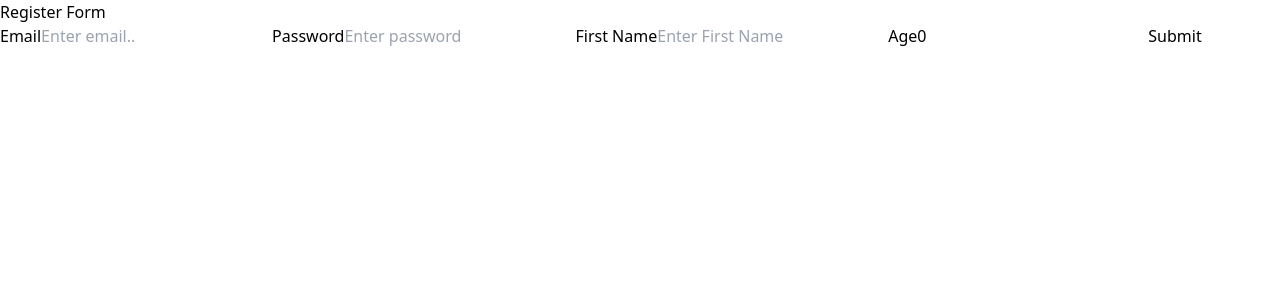
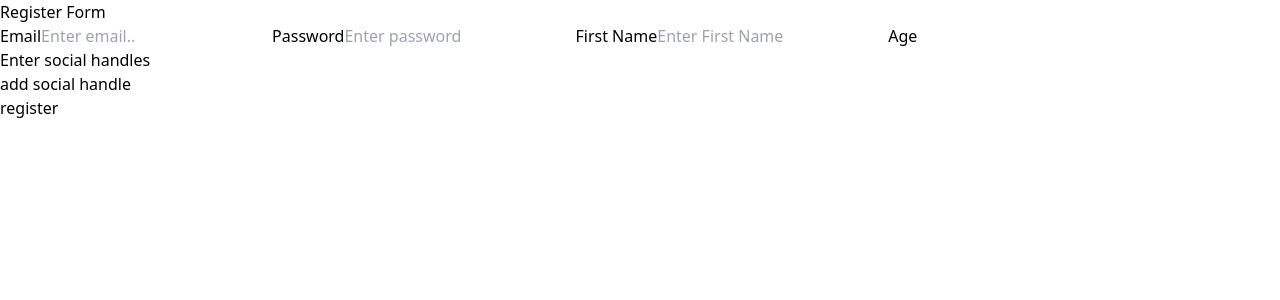
Before and after one commit to jobayed24/Learn-React, a React (Vite) app: page / in a window 1280 px wide. Shown: the top 300 px of the page. Built offline with nearby package versions, Linux system fonts and the light colour scheme.

Commit message:
register: add useFieldArray api

```diff
--- a/src/components/RegisterForm.jsx
+++ b/src/components/RegisterForm.jsx
@@ -1,5 +1,5 @@
 import React from 'react';
-import { Controller, useForm } from 'react-hook-form';
+import { Controller, useFieldArray, useForm } from 'react-hook-form';
 import Field from './Field';
 import FieldSet from './FieldSet';
 import InputAsNumber from './InputAsNumber';
@@ -11,11 +11,16 @@ export default function RegisterForm() {
         handleSubmit,
         control
     }=useForm();
+    const {fields,append,remove}=useFieldArray({
+        name:'socials',
+        control
+    });
+
     function handleOnSubmit(formData){
         console.log(formData)
     }
   return (
-    <>
+    <div className='bg-gray-200'>
         <form onSubmit={handleSubmit(handleOnSubmit)}>
         <FieldSet label='Register Form'>
         <Field label='Email' error={errors.email}>
@@ -56,9 +61,9 @@ export default function RegisterForm() {
         </Field>
         <Field label='Age' error={errors.age}>
             <Controller
+            name='age'
             control={control}
-            defaultValue='0'
-
+            defaultValue=''
             render={({field: {ref,...field}})=>(
                 <InputAsNumber
                 id="age"
@@ -67,12 +72,55 @@ export default function RegisterForm() {
                 }`}
                 {...field} />
             )}
-                 name="age"
+            rules={{
+                max:{
+                    value:100,
+                    message: 'age can be between 1 to 100'
+                }
+            }}
             />
         </Field>
-        <input type='submit'  className='bg-blue-400 px-3 py-2 '/>
+
+
       </FieldSet>
+      <FieldSet label='Enter social handles'>
+            {fields.map((field,index)=>{
+                return(
+                    <div className='flex justify-between items-center w-max ' key={field.id}>
+                        <Field label='Social Name' error={`socials[${index}].name`}>
+                            <input
+                            className="p-2 border box-border w-full rounded-md"
+                            {...register(`socials[${index}].name`,{required: 'name needed'})}
+                            type='text'
+                            id={`socials[${index}].name`}
+
+                            />
+                        </Field>
+                        <Field label="Social URL" error={`socials[${index}].url`}>
+                                    <input
+                                        className="p-2 border box-border w-full rounded-md"
+                                        type="text"
+                                        {...register(`socials[${index}].url`,{required: 'name needed'})}
+                                        id={`socials[${index}].url`}
+
+                                    />
+                                </Field>
+                                <button
+                                    className="mr-2 text-2xl"
+                                    onClick={() => remove(index)}>
+                                    &#8722;
+                                </button>
+                    </div>
+                )
+            })}
+            <button
+            onClick={()=>append({name:'',url:''})}
+             className='mt-8 text-md text-white cursor-pointer border rounded-md bg-gray-500 p-1 m-auto'>
+                add social handle
+            </button>
+      </FieldSet>
+      <input type='submit' value='register'  className='text-black bg-blue-400 px-3 py-2 rounded-md uppercase m-2'/>
         </form>
-    </>
+    </div>
   )
 }
```
